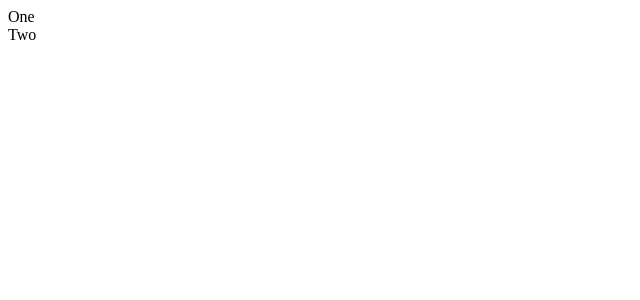
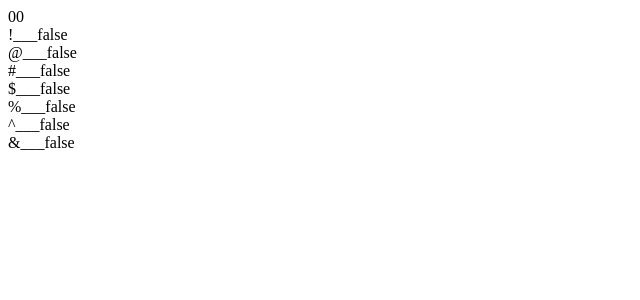
Before and after one commit to andrewh8/Memory-Card, a React (Create React App) app: page / in a window 1280 px wide. Shown: the top 300 px of the page, without its empty margins (0-640 px from the left). Built offline with nearby package versions, Linux system fonts and the light colour scheme.

Commit message:
added most of the functionality. Still need to reset the click status of the cards when game restarts

```diff
--- a/src/App.js
+++ b/src/App.js
@@ -1,12 +1,32 @@
-import React from 'react';
+import React, { useState } from 'react';
 import Header from './components/Header';
-import Game from './components/Game';
+import GameBoard from './components/GameBoard';
+import { countContext } from './components/Context';
 
 function App() {
+  const [currentScore, setCurrentScore] = useState(0);
+  const [bestScore, setBestScore] = useState(0);
+
+  const incrementCurrentScore = () => {
+    setCurrentScore(currentScore + 1)
+  }
+
+  const restartGame = () => {
+    if (currentScore > bestScore) {
+      setBestScore(currentScore);
+    }
+    setCurrentScore(0);
+  }
+
   return (
     <div className="App">
-      <Header/>
-      <Game/>
+      <Header currentScore={currentScore} bestScore={bestScore}/>
+      <countContext.Provider value={{ incrementCurrentScore, restartGame }}>
+        <GameBoard
+          setCurrentScore={setCurrentScore}
+          incrementScore={incrementCurrentScore}
+          restartGame={restartGame}/>
+      </countContext.Provider>
     </div>
   );
 }
--- a/src/components/Card.js
+++ b/src/components/Card.js
@@ -1,13 +1,28 @@
-import React from 'react';
+import React, { useState, useContext } from 'react';
+import { countContext } from './Context';
 
 function Card(props) {
+  const { incrementCurrentScore, restartGame } = useContext(countContext);
+  const [wasClicked, setWasClicked] = useState(false);
+
+  const handleClick = () => {
+    if (wasClicked === false){
+      setWasClicked(true)
+      incrementCurrentScore();
+    } else {
+      restartGame();
+      setWasClicked(false);
+    }
+    props.shuffleCards();
+  }
+
   return (
-    <div onClick={props.clickHandler} className='Card'>
-      One
-      {props.isClicked}
-      {console.log(props.isClicked)}
-    </div>
-  );
+    <div onClick={handleClick} className='Card'>
+      {props.card}
+      ___
+      {`${wasClicked}`}
+		</div>
+  )
 }
 
 export default Card;
--- a/src/components/Card2.js
+++ /dev/null
@@ -1,13 +0,0 @@
-import React from 'react';
-
-function Card2(props) {
-  return (
-    <div onClick={props.clickHandler} className='Card'>
-      Two
-      {props.isClicked}
-      {console.log(props.isClicked)}
-    </div>
-  );
-}
-
-export default Card2;
--- /dev/null
+++ b/src/components/Context.js
@@ -0,0 +1,3 @@
+import { createContext } from 'react';
+
+export const countContext = createContext(null);
--- a/src/components/Game.js
+++ /dev/null
@@ -1,21 +0,0 @@
-import React, { useState } from 'react';
-import Card from './Card';
-import Card2 from './Card2';
-
-function Game() {
-
-  const [isClicked, setIsClicked] = useState(false);
-
-  const clickHandler = () => {
-    setIsClicked(true);
-  };
-
-  return (
-    <div className='Game'>
-      <Card clickHandler={clickHandler} isClicked={isClicked}/>
-      <Card2 clickHandler={clickHandler} isClicked={isClicked}/>
-    </div>
-  );
-}
-
-export default Game;
--- /dev/null
+++ b/src/components/GameBoard.js
@@ -0,0 +1,35 @@
+import React, { useEffect, useState } from 'react';
+import Card from './Card';
+
+function GameBoard(props) {
+	const [cards, setCards] = useState(['!', '@', '#', '$', '%', '^', '&'])
+	const shuffleCards = () => {
+		const newCards = cards.slice();
+		for (let i = 0; i < cards.length; i++) {
+			const j = Math.floor(Math.random()*cards.length);
+			let temp = newCards[i];
+			newCards[i] = newCards[j];
+			newCards[j] = temp;
+		}
+		setCards(newCards);
+	}
+
+
+	return (
+		<div className='GameBoard'>
+			{cards.map((card) => {
+				return (
+					<Card
+						key={card}
+						card={card}
+						shuffleCards={shuffleCards}
+						setCurrentScore={props.setCurrentScore}
+						incrementCurrentScore={props.incrementCurrentScore}
+						restartGame={props.restartGame}/>
+				)
+			})}
+		</div>
+	);
+}
+
+export default GameBoard;
--- a/src/components/Header.js
+++ b/src/components/Header.js
@@ -1,9 +1,10 @@
 import React, { useState } from 'react';
 
-function Header() {
+function Header(props) {
   return (
     <div className='Header'>
-
+      {props.currentScore}
+      {props.bestScore}
     </div>
   );
 }
```
